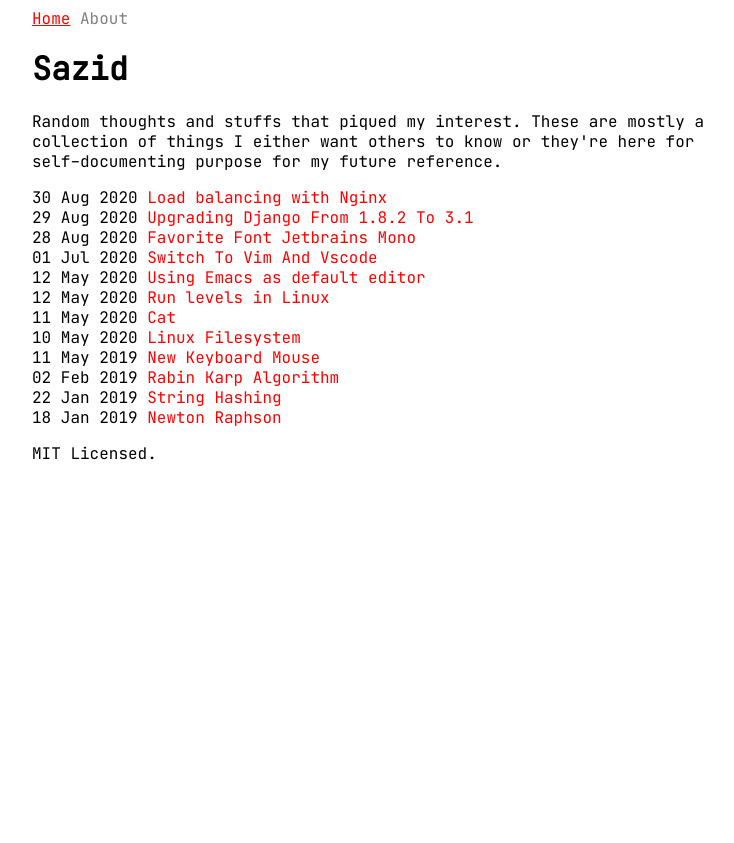
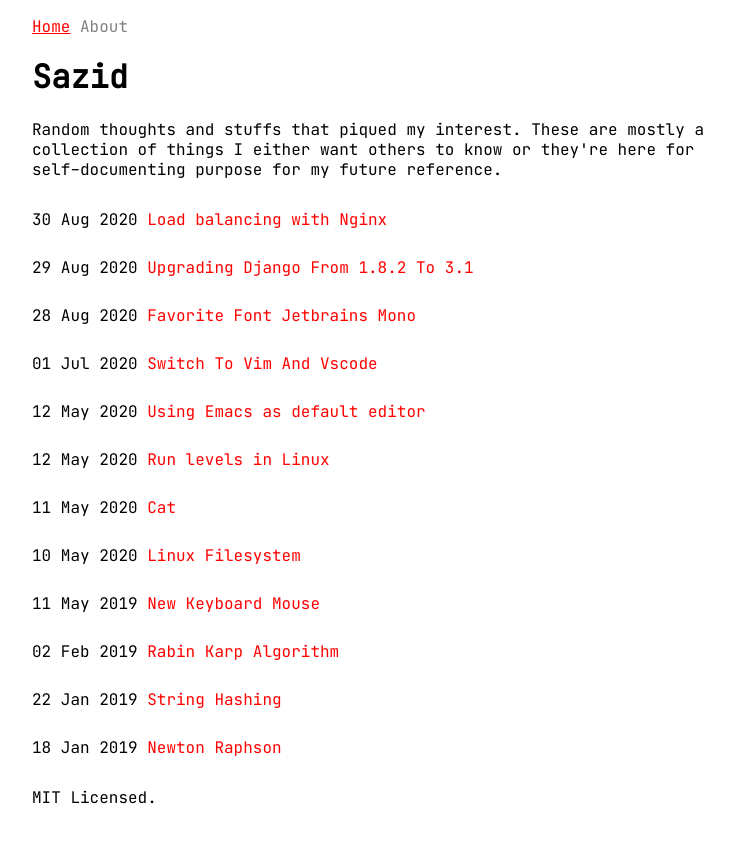
Before and after one commit to sazid/sazid.github.io, a Jekyll site: the page built from index.html, in a window 1280 px wide. Shown: the top 843 px of the page, without its empty margins (272-1006 px from the left). Built offline with Jekyll 4.4.1, drawn with Linux system fonts in a browser that asks for light colours.

Commit message:
css changes

```diff
--- a/_layouts/default.html
+++ b/_layouts/default.html
@@ -1,8 +1,9 @@
 <!DOCTYPE html>
-<html>
+<html lang="en">
 
 <head>
   <meta charset="utf-8">
+  <meta name="viewport" content="width=device-width, initial-scale=1.0">
   {% seo %}
   <title>{{ page.title }} | sazid</title>
   <link rel="stylesheet" href="/assets/css/styles.css">
--- a/_sass/main.scss
+++ b/_sass/main.scss
@@ -27,6 +27,19 @@
     color: red;
 }
 
+a:hover {
+    text-decoration: underline;
+}
+
+.post-list {
+    line-height: 48px;
+}
+
+nav {
+    margin-top: 16px;
+    margin-bottom: 16px;
+}
+
 pre.highlight {
     padding: 8px;
     background-color: #f0f0f0 !important;
@@ -36,10 +49,6 @@
     font-family: 'JetBrains Mono', 'Roboto Mono', monospace !important;
     font-size: $fontSize !important;
     background-color: #f0f0f0 !important;
-}
-
-a:hover {
-    text-decoration: underline;
 }
 
 .non-current {
--- a/index.html
+++ b/index.html
@@ -13,7 +13,7 @@
 
 <div>
   {% for post in site.posts %}
-  <div>
+  <div class="post-list">
     <span>{{ post.date | date_to_string }}</span>
     <a href="{{ post.url }}">{{ post.title }}</a>
   </div>
```
